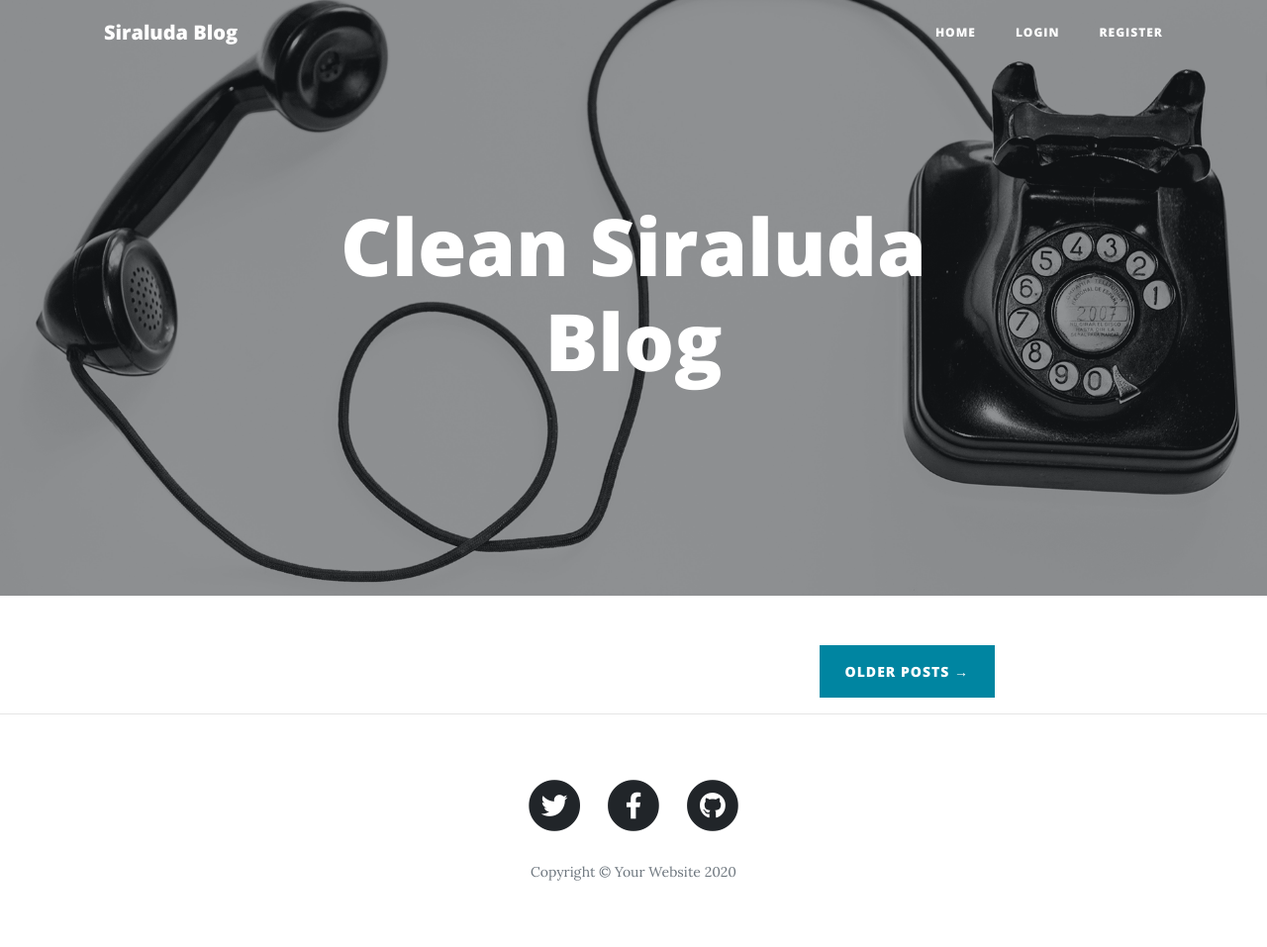
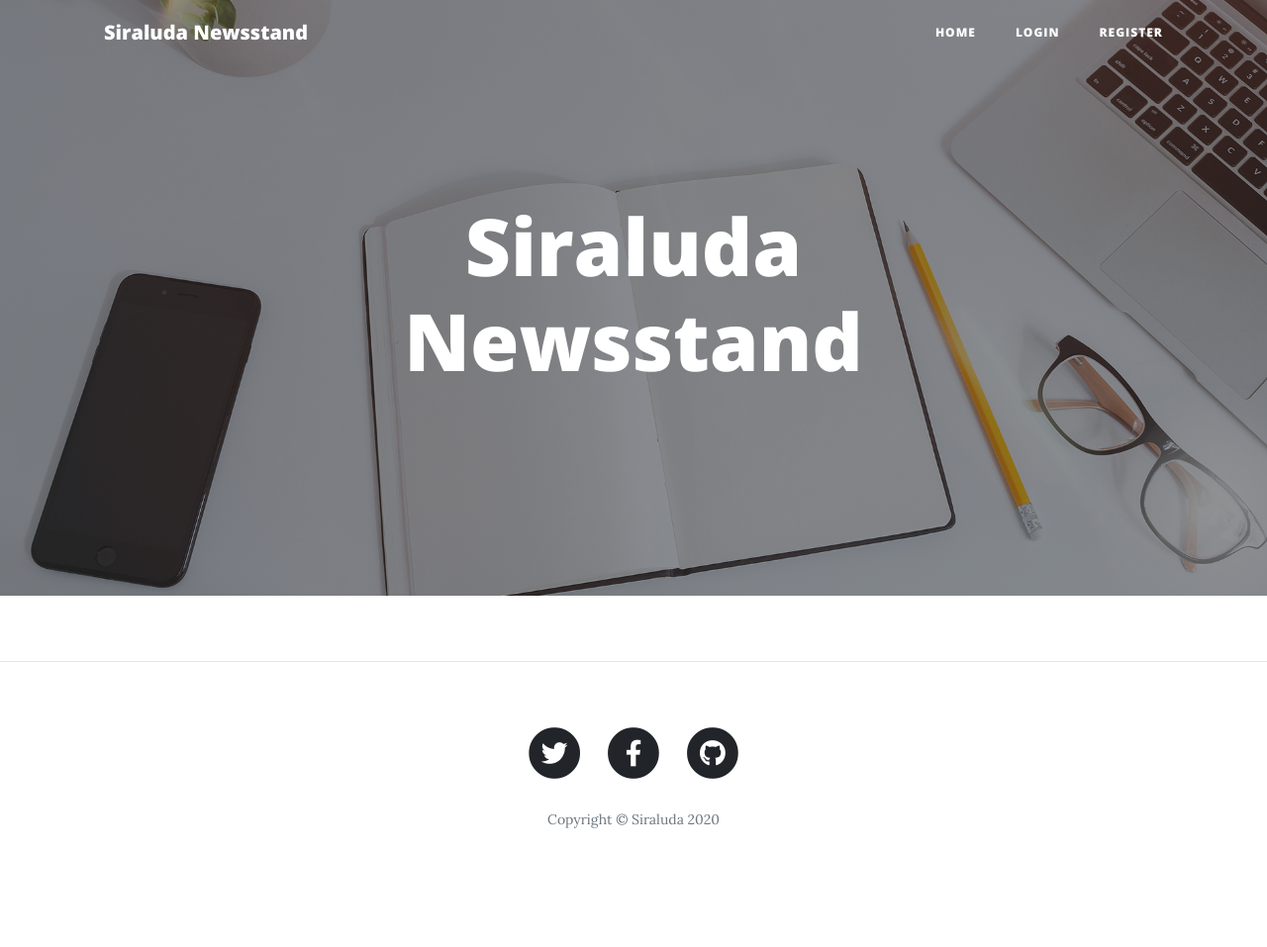
Before and after one commit to siraluda/django-blog-app, a Django app: page /post/author/admin/ in a window 1280 px wide. Shown: the whole page at 99% size. After the commit the page ends 837 px from the top, so only its background shows below. Run offline with Django 3.2, Linux system fonts and the light colour scheme; data comes from the database, SQL or seed files in the repository; both versions use the stored data as it was after the commit; some libraries are stand-ins or nearby versions.

Commit message:
Updated Code base

```diff
--- a/blogsite/blogsite/settings.py
+++ b/blogsite/blogsite/settings.py
@@ -33,6 +33,7 @@ ALLOWED_HOSTS = []
 INSTALLED_APPS = [
     'myblog.apps.MyblogConfig',
     'crispy_forms',
+    'coverage',
     'django.contrib.admin',
     'django.contrib.auth',
     'django.contrib.contenttypes',
--- a/blogsite/myblog/models.py
+++ b/blogsite/myblog/models.py
@@ -11,7 +11,7 @@ class Post(models.Model):
     author = models.ForeignKey(User, on_delete=models.CASCADE)
 
     def __str__(self):
-        return f'{self.title}'
+        return self.title
 
     def get_absolute_url(self):
         return reverse('blog:home')
--- a/blogsite/myblog/templates/myblog/base.html
+++ b/blogsite/myblog/templates/myblog/base.html
@@ -31,7 +31,7 @@
   <!-- Navigation -->
   <nav class="navbar navbar-expand-lg navbar-light fixed-top" id="mainNav">
     <div class="container">
-      <a class="navbar-brand" href="{% url 'blog:home' %}">Siraluda Blog</a>
+      <a class="navbar-brand" href="{% url 'blog:home' %}">Siraluda Newsstand</a>
       <button class="navbar-toggler navbar-toggler-right" type="button" data-toggle="collapse" data-target="#navbarResponsive" aria-controls="navbarResponsive" aria-expanded="false" aria-label="Toggle navigation">
         Menu
         <i class="fas fa-bars"></i>
@@ -62,6 +62,7 @@
   </nav>
 
   {% block content %}{% endblock %}
+
   <hr>
 
   <!-- Footer -->
@@ -95,7 +96,7 @@
               </a>
             </li>
           </ul>
-          <p class="copyright text-muted">Copyright &copy; Your Website 2020</p>
+          <p class="copyright text-muted">Copyright &copy; Siraluda 2020</p>
         </div>
       </div>
     </div>
--- a/blogsite/myblog/templates/myblog/post_list.html
+++ b/blogsite/myblog/templates/myblog/post_list.html
@@ -2,13 +2,13 @@
 {% block content %}
 
   <!-- Page Header -->
-  <header class="masthead" style="background-image: url('../../static/myblog/img/contact-bg.jpg')">
+  <header class="masthead" style="background-image: url('../../static/myblog/img/home-bg.jpg')">
     <div class="overlay"></div>
     <div class="container">
       <div class="row">
         <div class="col-lg-8 col-md-10 mx-auto">
           <div class="site-heading">
-            <h1>Clean Siraluda Blog</h1>
+            <h1>Siraluda Newsstand</h1>
             <span class="subheading"></span>
           </div>
         </div>
@@ -38,9 +38,34 @@
         <hr>
         {% endfor %}
         {% endif %}
+
         <!-- Pager -->
         <div class="clearfix">
-          <a class="btn btn-primary float-right" href="#">Older Posts &rarr;</a>
+
+          {% if is_paginated %}
+            <!-- {% if page_obj.has_previous %}
+              <a class="btn btn-outline-info mb=4" href="?page=1">First</a>
+              <a class="btn btn-outline-info mb=4" href="?page={{ page_obj.previous_page_number }}">&larr;</a>
+            {% endif %} -->
+
+            {% for num in page_obj.paginator.page_range %}
+
+              {% if page_obj.number == num %}
+                <a class="btn btn-info mb-4" href="?page={{ num }}">{{ num }}</a>
+              {% elif num > page_obj.number|add:'-3' and num < page_obj.number|add:'3' %}
+                <a class="btn btn-outline-info mb-4" href="?page={{ num }}">{{ num }}</a>
+              {% endif %}
+
+            {% endfor %}
+
+            <!-- {% if page_obj.has_next %}
+              {% if page_obj.has_previous %}
+                <a class="btn btn-outline-info mb=4" href="?page={{ page_obj.next_page_number }}">&rarr;</a>
+                <a class="btn btn-outline-info mb=4" href="?page={{ page_obj.paginator.num_pages }}">Last</a>
+              {% endif %}
+            {% endif %} -->
+
+          {% endif %}
         </div>
       </div>
     </div>
--- a/blogsite/myblog/tests.py
+++ /dev/null
@@ -1,3 +0,0 @@
-from django.test import TestCase
-
-# Create your tests here.
--- a/blogsite/myblog/views.py
+++ b/blogsite/myblog/views.py
@@ -18,6 +18,7 @@ Class based views look for templates with the format:
 class HomePageView(ListView):
     template_name = 'myblog/index.html'
     context_object_name = 'post_list'
+    paginate_by = 5
 
     def get_queryset(self):
         return Post.objects.filter(date_published__lte=timezone.now()).order_by('-date_published')[:10]
@@ -27,6 +28,7 @@ class PostView(DetailView):
 
 class AuthorPostsView(ListView):
     context_object_name = 'post_list'
+    paginate_by = 5
 
     def get_queryset(self):
         user = get_object_or_404(User, username=self.kwargs.get('username'))
```
Also changed, not shown: blogsite/myblog/templates/myblog/index.html (+27 -2 lines), blogsite/myblog/tests/test_model.py (added, +23 -0 lines), blogsite/myblog/tests/test_views.py (added, +2 -0 lines), blogsite/db.sqlite3, blogsite/media/blog_pics/zeepost.jpg (added), blogsite/media/django-summernote/2020-07-07/4ff75338-d6f9-40ed-abcc-6678b5cb3181.jpeg (added), blogsite/media/django-summernote/2020-07-07/d8166c17-fe2f-4d24-a688-7f4432c67aae.jpeg (added), blogsite/myblog/tests/__init__.py (added), 3 other files.
